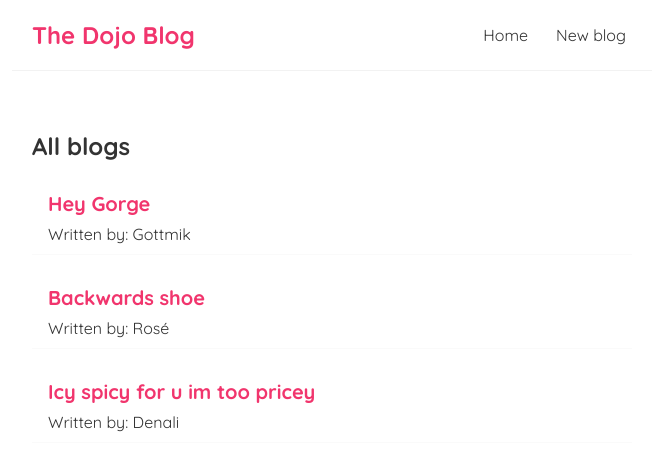
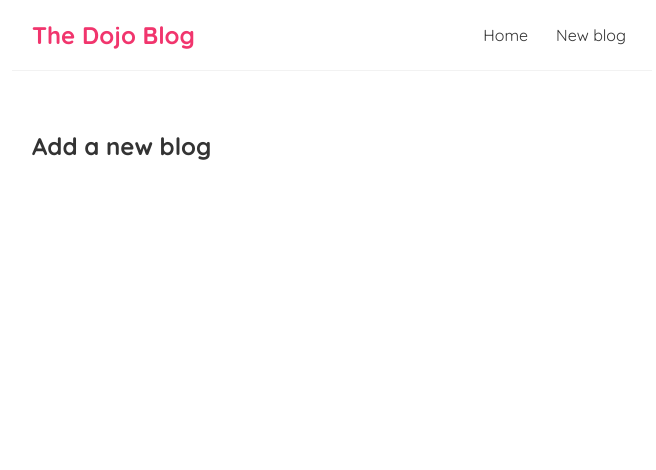
Before and after one commit to jsenger/dojo-blog, a React (Create React App) app: page /create in a window 1280 px wide. Shown: the top 470 px of the page, without its empty margins (308-964 px from the left). Built offline with nearby package versions, Linux system fonts and the light colour scheme; data requests are answered from the project's data file.

Commit message:
Create the Create component

```diff
--- a/src/App.js
+++ b/src/App.js
@@ -1,6 +1,7 @@
 import Navbar from "./Navbar";
 import Home from "./Home";
 import { BrowserRouter as Router, Route, Switch } from "react-router-dom";
+import Create from "./Create";
 
 function App() {
   return (
@@ -9,8 +10,11 @@
         <Navbar />
         <div className="content">
           <Switch>
-            <Route path="/">
+            <Route exact path="/">
               <Home />
+            </Route>
+            <Route path="/create">
+              <Create />
             </Route>
           </Switch>
         </div>
--- /dev/null
+++ b/src/Create.js
@@ -0,0 +1,9 @@
+const Create = () => {
+    return (
+        <div className="create">
+            <h2>Add a new blog</h2>
+        </div>
+     );
+}
+
+export default Create;
```
